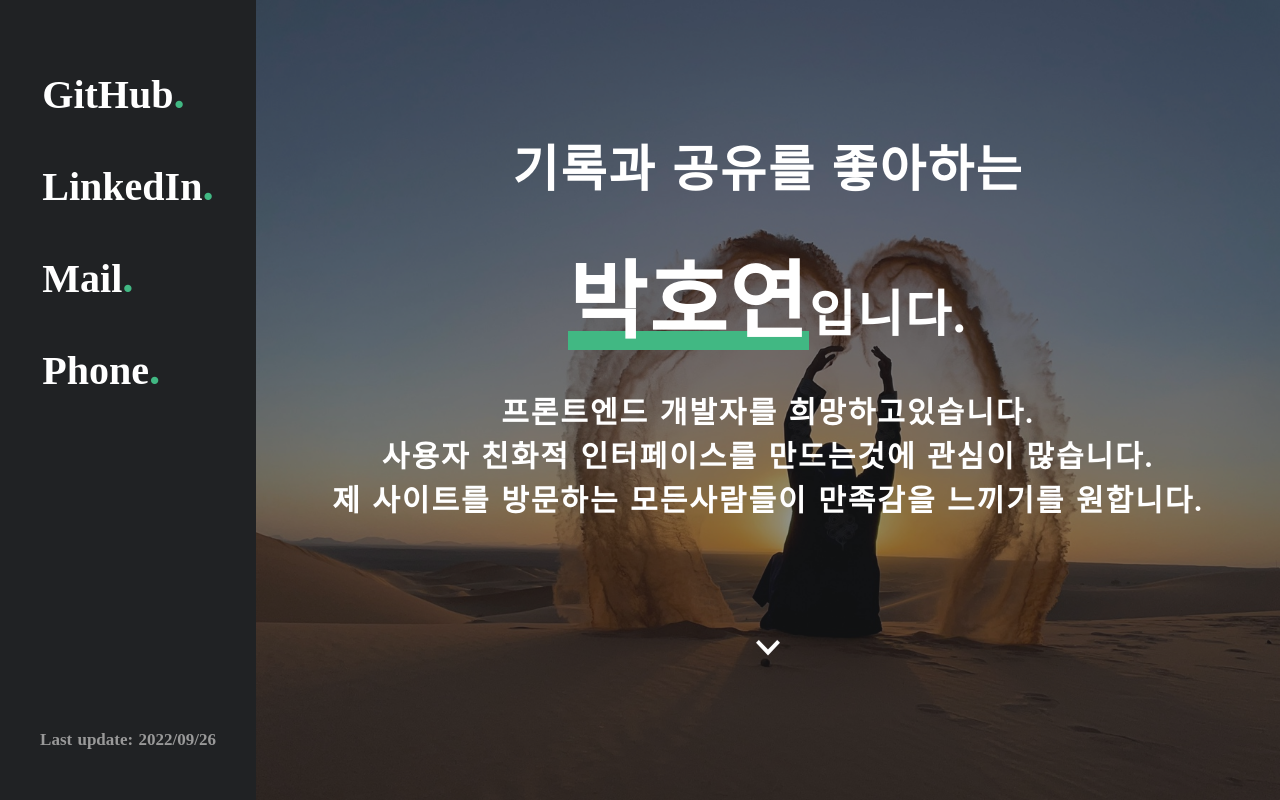
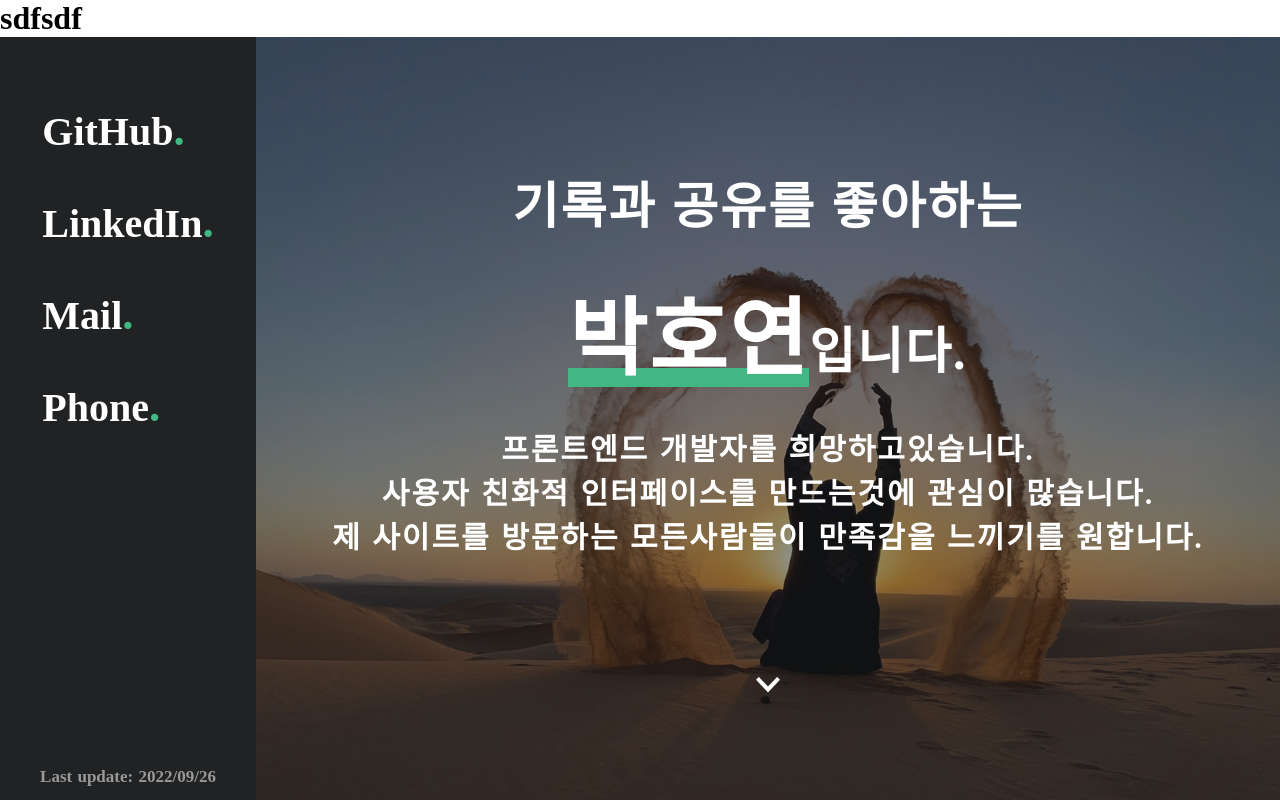
Before and after one commit to mercuryPark/VuePortFolio, a Nuxt app: page / in a window 1280 px wide. Shown: the top 800 px of the page. Built offline with nearby package versions, Linux system fonts and the light colour scheme; a web font is replaced by a local one.

Commit message:
0929 update

```diff
--- a/layouts/default.vue
+++ b/layouts/default.vue
@@ -1,6 +1,6 @@
 <template>
 <div id="portpolio">
-
+           <h1>sdfsdf</h1>
 <section class="flex">
   <div id="share">
     <div class="share-box">
```
